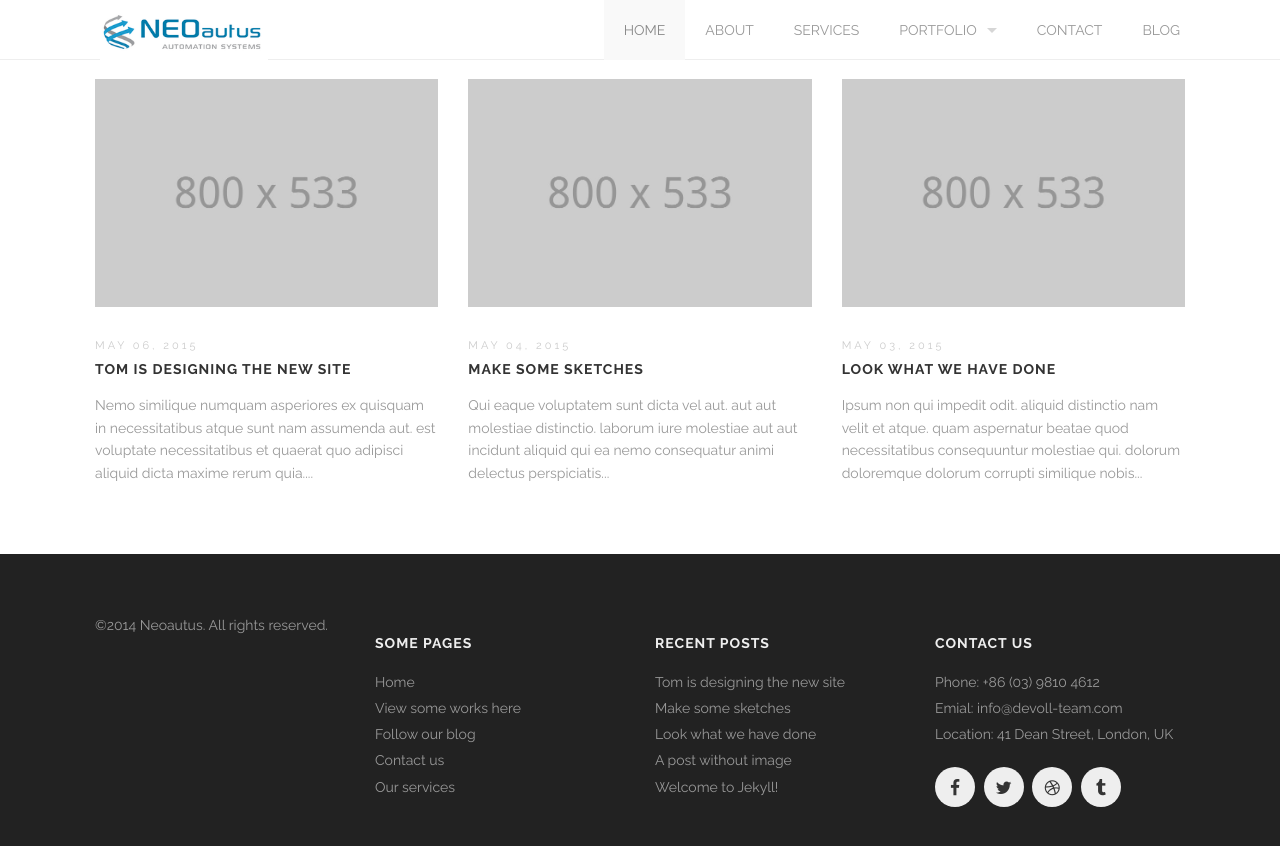
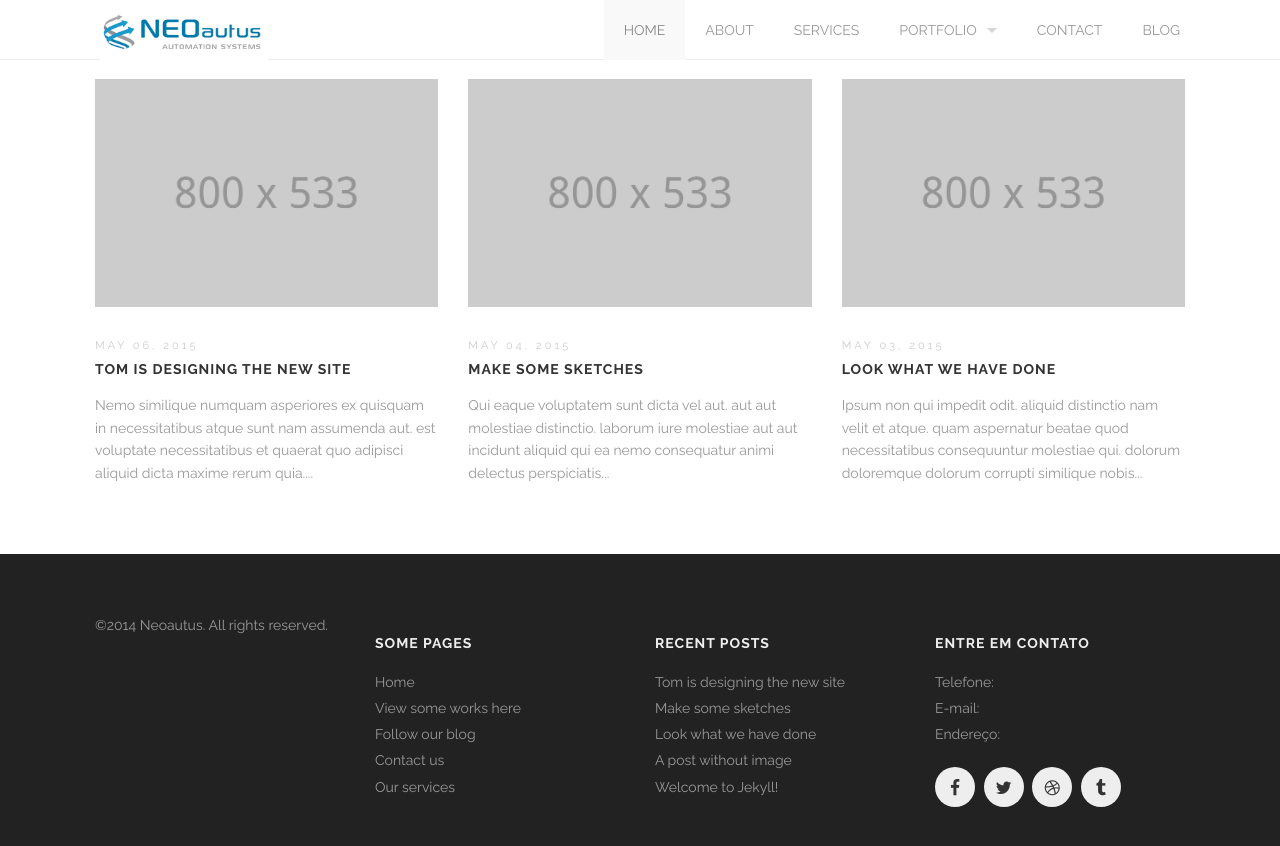
Before and after one commit to neoautus/neoautus.github.io, a Jekyll site: the page built from index.html, in a window 1280 px wide and 900 px high, scrolled down 2503 px. Shown: the top 846 px of the window. Built offline with Jekyll 4.4.1, drawn with Linux system fonts in a browser that asks for light colours.

Commit message:
Update footer.html

```diff
--- a/_includes/footer.html
+++ b/_includes/footer.html
@@ -34,11 +34,11 @@
     </div>
     <div class='large-3 medium-3 columns'>
       <div class='spacing'></div>
-      <h4>Contact us</h4>
+      <h4>Entre em contato</h4>
       <ul>
-        <li>Phone: +86 (03) 9810 4612</li>
-        <li>Emial: info@devoll-team.com</li>
-        <li>Location: 41 Dean Street, London, UK</li>
+        <li>Telefone: </li>
+        <li>E-mail: </li>
+        <li>Endereço: </li>
       </ul>
       <div class='spacing'></div>
       <ul class='socials'>
```
